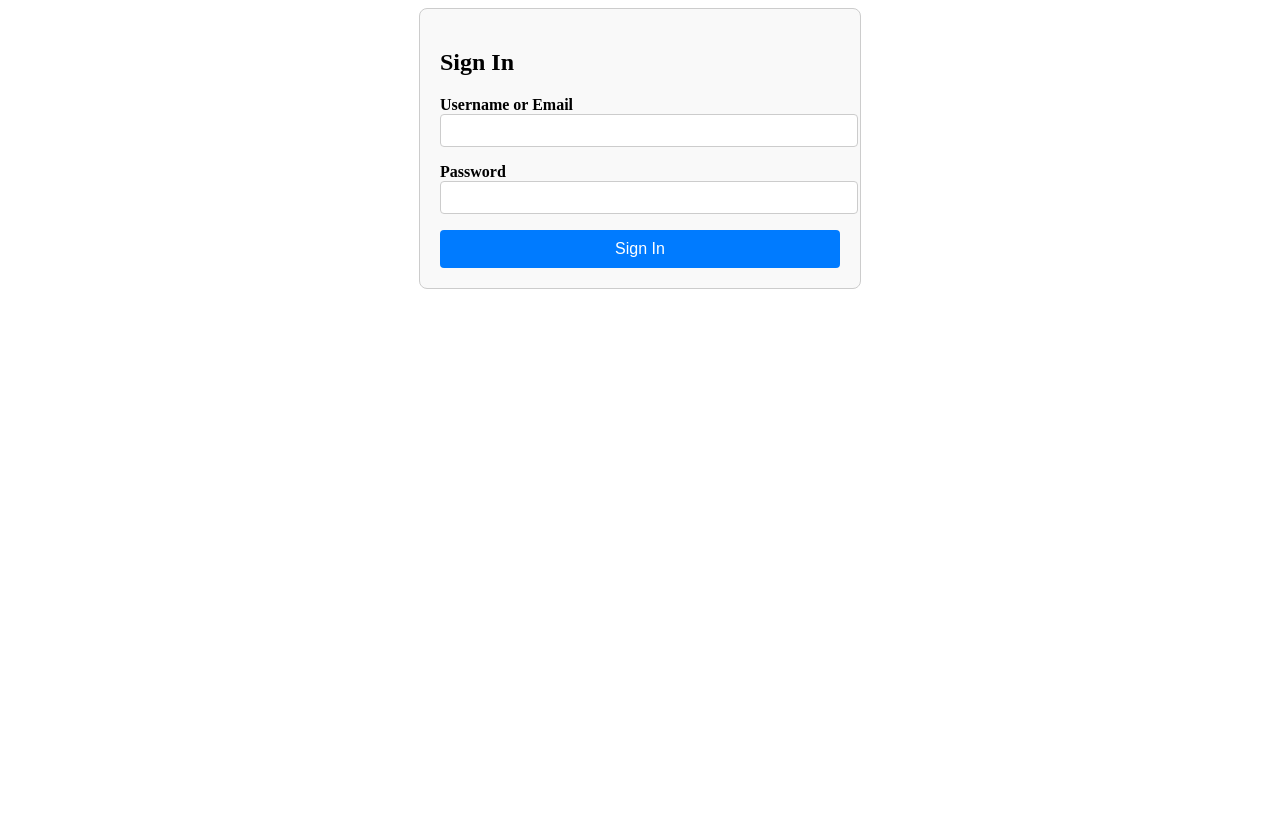
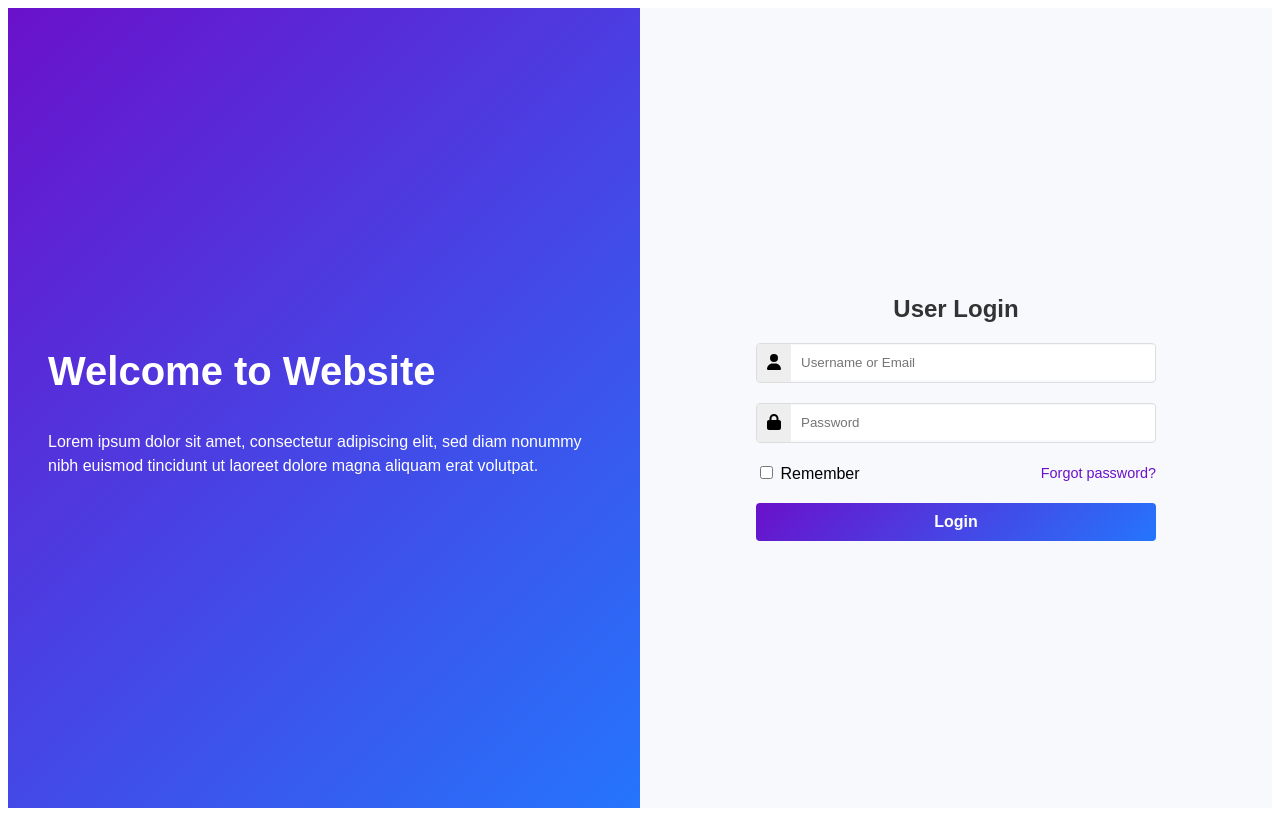
Before and after one commit to alvinjhson/AgriServiceLog, a React (Vite) app: page / in a window 1280 px wide. Built offline with nearby package versions, Linux system fonts and the light colour scheme.

Commit message:
frontend signin look good

```diff
--- a/package.json
+++ b/package.json
@@ -24,6 +24,9 @@
     "typescript": "^5.7.2"
   },
   "dependencies": {
+    "@fortawesome/fontawesome-svg-core": "^6.7.2",
+    "@fortawesome/free-solid-svg-icons": "^6.7.2",
+    "@fortawesome/react-fontawesome": "^0.2.2",
     "@middy/core": "^5.5.1",
     "@reduxjs/toolkit": "^2.4.0",
     "aws-sdk": "^2.1692.0",
--- a/src/components/signIn/signIn.tsx
+++ b/src/components/signIn/signIn.tsx
@@ -1,5 +1,7 @@
 import React, { useState } from "react";
 import axios from "axios";
+import { FontAwesomeIcon } from "@fortawesome/react-fontawesome";
+import { faUser, faLock } from "@fortawesome/free-solid-svg-icons";
 import "./signin.scss";
 
 const Signin = () => {
@@ -64,36 +66,58 @@ const Signin = () => {
   };
 
   return (
-    <div className="signin-container">
-      <h2>Sign In</h2>
-      <form className="signin-form" onSubmit={handleSubmit}>
-        <div>
-          <label htmlFor="identifier">Username or Email</label>
+    <div className="login-page">
+      <div className="left-panel">
+        <h1>Welcome to Website</h1>
+        <p>
+          Lorem ipsum dolor sit amet, consectetur adipiscing elit, sed diam
+          nonummy nibh euismod tincidunt ut laoreet dolore magna aliquam erat
+          volutpat.
+        </p>
+      </div>
+      <div className="right-panel">
+        <h2>User Login</h2>
+        <form className="login-form" onSubmit={handleSubmit}>
+          <div className="input-group">
+            <label htmlFor="identifier">
+              <FontAwesomeIcon icon={faUser} className="icon" />
+            </label>
             <input
               id="identifier"
               type="text"
               name="identifier"
               value={formData.identifier}
               onChange={handleChange}
+              placeholder="Username or Email"
               required
             />
           </div>
-        <div>
-          <label htmlFor="password">Password</label>
+          <div className="input-group">
+            <label htmlFor="password">
+              <FontAwesomeIcon icon={faLock} className="icon" />
+            </label>
             <input
               id="password"
               type="password"
               name="password"
               value={formData.password}
               onChange={handleChange}
+              placeholder="Password"
               required
             />
           </div>
-        <button type="submit" disabled={loading}>
-          {loading ? "Signing In..." : "Sign In"}
+          <div className="options">
+            <label>
+              <input type="checkbox" /> Remember
+            </label>
+            <a href="/forgot-password">Forgot password?</a>
+          </div>
+          <button type="submit" className="login-btn" disabled={loading}>
+            {loading ? "Signing In..." : "Login"}
           </button>
         </form>
         {responseMessage && <p className="response-message">{responseMessage}</p>}
+      </div>
     </div>
   );
 };
--- a/src/components/signIn/signin.scss
+++ b/src/components/signIn/signin.scss
@@ -1,50 +1,99 @@
-.signin-container {
-    max-width: 400px;
-    margin: 0 auto;
-    padding: 20px;
-    border: 1px solid #ccc;
-    border-radius: 8px;
-    background-color: #f9f9f9;
+.login-page {
+    display: flex;
+    height: 100vh;
+    font-family: "Arial", sans-serif;
+
+    .left-panel {
+      flex: 1;
+      background: linear-gradient(135deg, #6a11cb, #2575fc);
+      color: white;
+      padding: 40px;
+      display: flex;
+      flex-direction: column;
+      justify-content: center;
+
+      h1 {
+        font-size: 2.5rem;
+        margin-bottom: 20px;
       }
 
-  .signin-form {
+      p {
+        font-size: 1rem;
+        line-height: 1.5;
+      }
+    }
+
+    .right-panel {
+      flex: 1;
       display: flex;
       flex-direction: column;
+      justify-content: center;
+      align-items: center;
+      background-color: #f7f9fc;
+      padding: 40px;
+
+      h2 {
+        margin-bottom: 20px;
+        color: #333;
       }
 
-  .signin-form > div {
-    margin-bottom: 16px;
+      .login-form {
+        width: 100%;
+        max-width: 400px;
+
+        .input-group {
+          display: flex;
+          align-items: center;
+          margin-bottom: 20px;
+          border: 1px solid #ddd;
+          border-radius: 4px;
+          overflow: hidden;
+
+          label {
+            background-color: #eee;
+            padding: 10px;
           }
 
-  .signin-form label {
-    margin-bottom: 8px;
-    font-weight: bold;
+          input {
+            flex: 1;
+            padding: 10px;
+            border: none;
+            outline: none;
+          }
         }
 
-  .signin-form input {
-    padding: 8px;
-    border: 1px solid #ccc;
-    border-radius: 4px;
-    width: 100%;
+        .options {
+          display: flex;
+          justify-content: space-between;
+          align-items: center;
+          margin-bottom: 20px;
+
+          a {
+            color: #6a11cb;
+            text-decoration: none;
+            font-size: 0.9rem;
+
+            &:hover {
+              text-decoration: underline;
+            }
+          }
         }
 
-  button {
-    padding: 10px;
+        .login-btn {
+          background: linear-gradient(135deg, #6a11cb, #2575fc);
+          color: white;
           border: none;
           border-radius: 4px;
-    background-color: #007bff;
-    color: #fff;
-    font-size: 16px;
+          padding: 10px 20px;
+          width: 100%;
           cursor: pointer;
+          font-size: 1rem;
+          font-weight: bold;
+
+          &:hover {
+            background: linear-gradient(135deg, #2575fc, #6a11cb);
           }
-
-  button:disabled {
-    background-color: #ccc;
-    cursor: not-allowed;
         }
-
-  .response-message {
-    margin-top: 16px;
-    font-size: 14px;
-    color: red;
       }
+    }
+  }
```
Also changed, not shown: 1 other file (tests, documents, lock files or other folders). Lines whose indentation alone changed are shown as unchanged.
